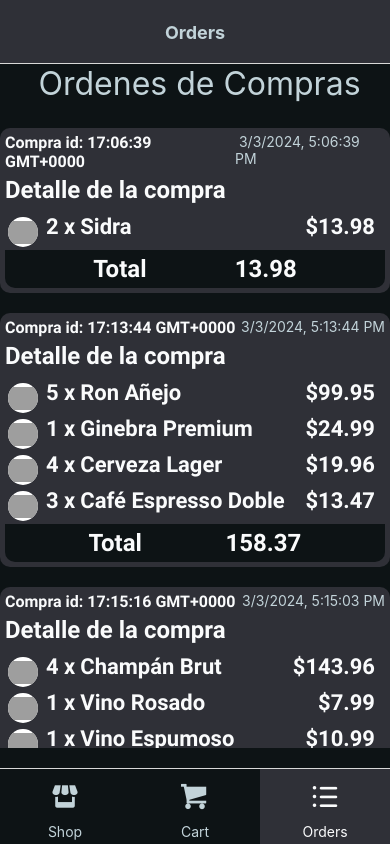
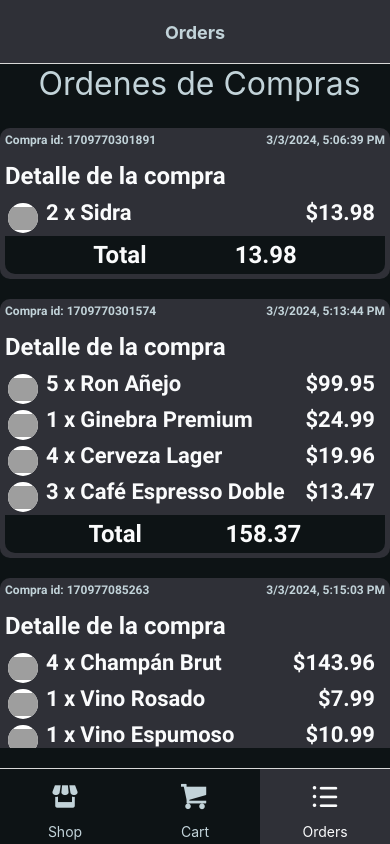
Before and after one commit to juanPabloSarobe/LiquidStoreApp, a React Native app: screen /Orders in a window 390 px wide. Built offline with nearby package versions, Linux system fonts and the light colour scheme; no server answers; grey boxes are pictures that could not be loaded.

Commit message:
consulta a firebase implementada, falta mejorar

```diff
--- a/App.js
+++ b/App.js
@@ -3,7 +3,7 @@ import colors from "./src/utils/global/colors";
 import { useFonts } from "expo-font";
 import { fontFamily } from "./src/utils/global/fonts";
 import MainNavigator from "./src/routes/MainNavigator";
-import store from "./src/app/store";
+import { store } from "./src/app/store";
 import { Provider } from "react-redux";
 
 export default function App() {
--- /dev/null
+++ b/src/app/services/shop.js
@@ -0,0 +1,30 @@
+import { createApi, fetchBaseQuery } from "@reduxjs/toolkit/query/react";
+
+const base_url = "https://liquidstore-667c3-default-rtdb.firebaseio.com/";
+
+export const shopApi = createApi({
+  reducerPath: "shopApi",
+  baseQuery: fetchBaseQuery({ baseUrl: base_url }),
+  endpoints: (builder) => ({
+    getProductsByCategory: builder.query({
+      query: (category) =>
+        `products.json?orderBy="category"&equalTo="${category}"`,
+      transformResponse: (response) => {
+        const data = Object.values(response);
+        return data;
+      },
+    }),
+    getProducts: builder.query({
+      query: () => `products.json`,
+    }),
+    getCategories: builder.query({
+      query: () => "categories.json",
+    }),
+  }),
+});
+
+export const {
+  useGetProductsByCategoryQuery,
+  useGetCategoriesQuery,
+  useGetProductsQuery,
+} = shopApi;
--- a/src/app/store.js
+++ b/src/app/store.js
@@ -1,8 +1,15 @@
 import { configureStore } from "@reduxjs/toolkit";
+import { setupListeners } from "@reduxjs/toolkit/query";
+import { shopApi } from "./services/shop";
 import cartReducer from "../features/cart/cartSlice";
 
-export default configureStore({
+export const store = configureStore({
   reducer: {
     cart: cartReducer,
+    [shopApi.reducerPath]: shopApi.reducer,
   },
+  middleware: (getDefaultMiddleware) =>
+    getDefaultMiddleware().concat(shopApi.middleware),
 });
+
+setupListeners(store.dispatch);
--- a/src/components/Categories.jsx
+++ b/src/components/Categories.jsx
@@ -1,9 +1,12 @@
 import { FlatList, StyleSheet, View } from "react-native";
-import categories from "../utils/data/categories.json";
+//import categories from "../utils/data/categories.json";
 import colors from "../utils/global/colors";
 import CategoriesCard from "./CategoriesCard";
+import { useGetCategoriesQuery } from "../app/services/shop";
 
 const Categories = ({ navigation }) => {
+  const { data: categories } = useGetCategoriesQuery();
+
   return (
     <View style={styles.container}>
       <FlatList
--- a/src/components/OrderItem.jsx
+++ b/src/components/OrderItem.jsx
@@ -5,7 +5,6 @@ import fonts from "../utils/global/fonts";
 import OrderItemProduct from "./OrderItemProduct";
 
 const OrderItem = ({ navigation, item }) => {
-  console.log(item.items);
   return (
     <View style={styles.mainContainer}>
       <View style={styles.titleZone}>
@@ -47,7 +46,9 @@ const styles = StyleSheet.create({
     justifyContent: "space-between",
   },
   date: {
+    fontFamily: fonts.robotoBold,
     color: colors.textSecondary,
+    fontSize: 12,
   },
   container: {
     flexDirection: "row",
@@ -64,8 +65,8 @@ const styles = StyleSheet.create({
   },
   text: {
     fontFamily: fonts.robotoBold,
-    color: colors.textPrimary,
-    fontSize: 16,
+    color: colors.textSecondary,
+    fontSize: 12,
   },
   totalZone: {
     flexDirection: "row",
@@ -84,6 +85,6 @@ const styles = StyleSheet.create({
     fontFamily: fonts.robotoBold,
     color: colors.textPrimary,
     fontSize: 24,
-    marginTop: 5,
+    marginTop: 15,
   },
 });
--- a/src/components/OrdersList.jsx
+++ b/src/components/OrdersList.jsx
@@ -6,7 +6,7 @@ import OrderItem from "./OrderItem";
 
 const OrdersList = ({ navigation }) => {
   const [orders, setOrders] = useState(ordersArr);
-
+  console.log(orders);
   const emptyOrders = false;
   if (emptyOrders) {
     return (
--- a/src/features/cart/cartSlice.js
+++ b/src/features/cart/cartSlice.js
@@ -5,7 +5,7 @@ import { createSlice } from "@reduxjs/toolkit";
 }; */
 
 const initialState = {
-  id: new Date().toTimeString(),
+  id: Date.now(),
   items: [],
   total: 0,
   quantityTotal: 0,
--- a/src/screens/ProductsByCategory.jsx
+++ b/src/screens/ProductsByCategory.jsx
@@ -11,11 +11,20 @@ import SearchBar from "../components/SearchBar";
 import { Fontisto } from "@expo/vector-icons";
 const screenWidth = Dimensions.get("window").width;
 
-import products from "../utils/data/products.json";
+//import products from "../utils/data/products.json";
 import colors from "../utils/global/colors";
+import {
+  useGetProductsByCategoryQuery,
+  useGetProductsQuery,
+} from "../app/services/shop";
 
 const ProductsByCategory = ({ navigation, route }) => {
   const { categorySelected } = route.params;
+  console.log(categorySelected.category);
+  const { data: products } = useGetProductsByCategoryQuery(
+    categorySelected.category
+  );
+  console.log(products);
 
   const [searchVisible, setSearchVisible] = useState(false);
   const [productsByCategorySelected, setproductsByCategorySelected] = useState(
@@ -51,7 +60,8 @@ const ProductsByCategory = ({ navigation, route }) => {
   }, [searchVisible]);
 
   useEffect(() => {
-    const filterCategory = (filter) => {
+    setproductsByCategorySelected(products);
+    /*  const filterCategory = (filter) => {
       if (filter === "Todos") return products;
       else {
         return products.filter((product) => product.category === filter);
@@ -65,8 +75,8 @@ const ProductsByCategory = ({ navigation, route }) => {
       return titulo.includes(searchText);
     });
 
-    if (categorySelected) setproductsByCategorySelected(filtroKeyword);
-  }, [categorySelected, searchText]);
+    if (categorySelected) setproductsByCategorySelected(filtroKeyword); */
+  }, [categorySelected, searchText, products]);
 
   return (
     <>
--- a/src/utils/data/orders.json
+++ b/src/utils/data/orders.json
@@ -2,7 +2,7 @@
   {
     "buyed": true,
     "fecha": "3/3/2024, 5:06:39 PM",
-    "id": "17:06:39 GMT+0000",
+    "id": "1709770301891",
     "items": [
       {
         "category": "Cervezas",
@@ -22,7 +22,7 @@
   {
     "buyed": true,
     "fecha": "3/3/2024, 5:13:44 PM",
-    "id": "17:13:44 GMT+0000",
+    "id": "1709770301574",
     "items": [
       {
         "category": "Licores",
@@ -72,7 +72,7 @@
   {
     "buyed": true,
     "fecha": "3/3/2024, 5:15:03 PM",
-    "id": "17:15:16 GMT+0000",
+    "id": "170977085263",
     "items": [
       {
         "category": "Vinos",
```
Also changed, not shown: 1 other file (tests, documents, lock files or other folders).
